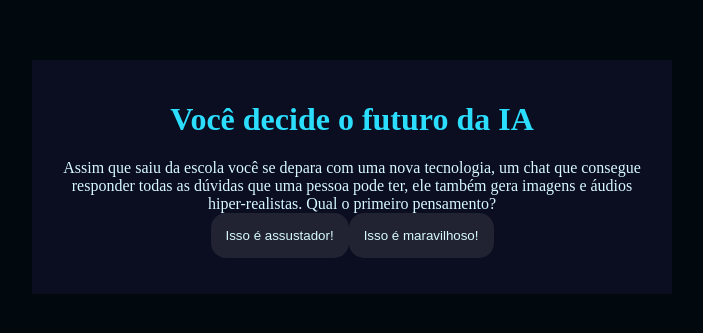
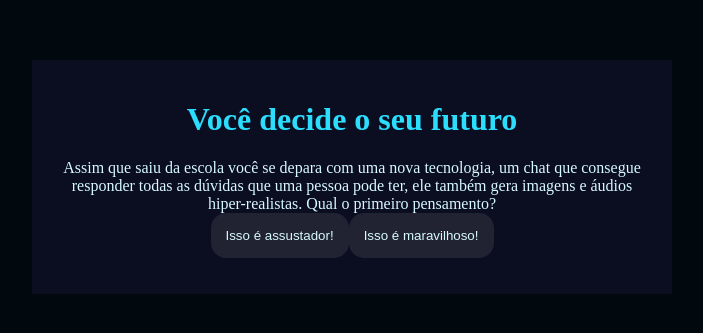
Before and after one commit to isahb3l/inteligencia-artificial, a plain HTML site: page index.html in a window 1280 px wide. Shown: the part 231-564 px from the top of the page, without its empty margins (288-991 px from the left). Drawn offline with Linux system fonts and the light colour scheme.

Commit message:
Update index.html

```diff
--- a/index.html
+++ b/index.html
@@ -4,11 +4,11 @@
     <meta charset="UTF-8">
     <meta name="viewport" content="width=device-width, initial-scale=1.0">
     <link rel="stylesheet" href="style.css">
-    <title>Você decide o futuro da IA</title>
+    <title>Você decide o seu futuro </title>
 </head>
 <body>
     <div class="caixa-principal">
-        <h1>Você decide o futuro da IA</h1>
+        <h1>Você decide o seu futuro</h1>
         <div class="caixa-perguntas"></div>
         <div class="caixa-alternativas"></div>
         <div class="caixa-resultado">
```
